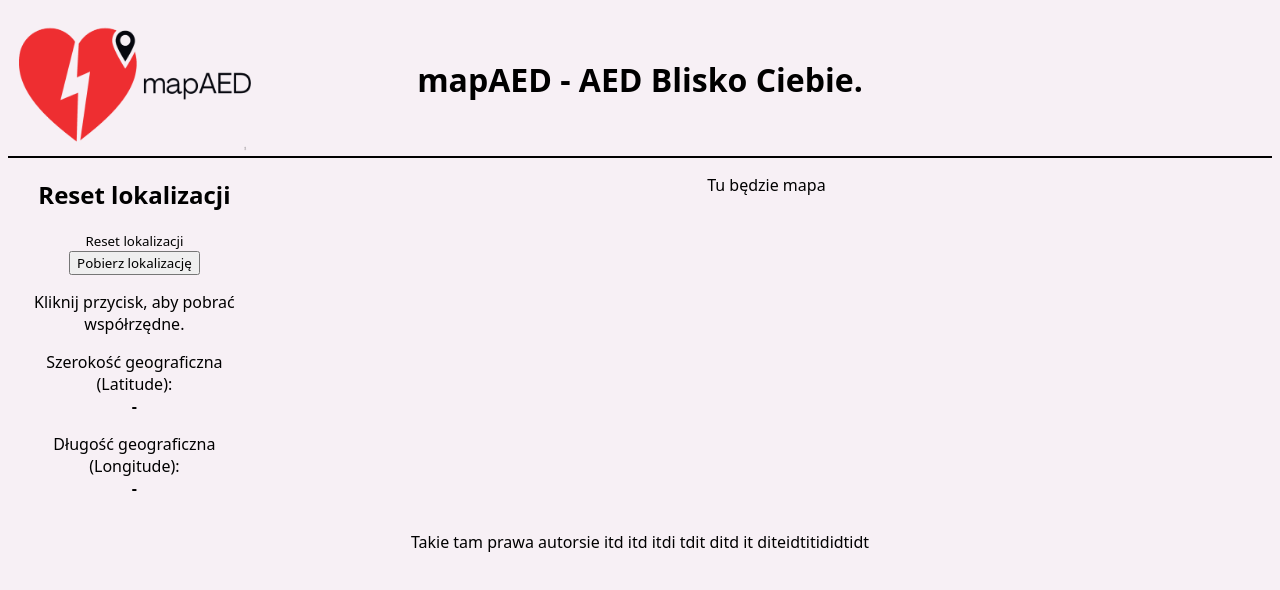
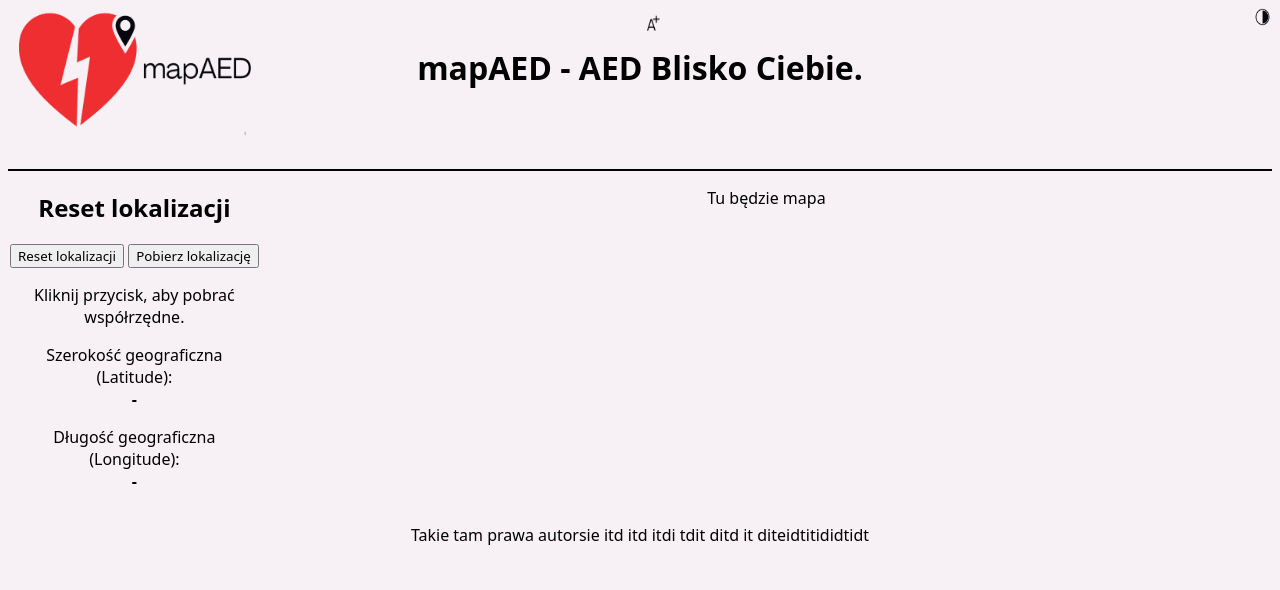
Before and after one commit to Niyande/hackuj-kraj, a website: page index.html in a window 1280 px wide. Drawn offline with Linux system fonts and the light colour scheme; a web font is replaced by a local one.

Commit message:
kurwa dziala to gowno jebane

```diff
--- a/index.html
+++ b/index.html
@@ -12,14 +12,16 @@
     <link rel="icon" href="logopion.ico">
 </head>
 <body>
-    <div id="top">
-        <h1>mapAED - AED Blisko Ciebie.</h1>
-        <img src="mappoziom.webp" alt="logo-aed" class="logo-aed">
-    </div>
+        <div id="top">
+            <h1>mapAED - AED Blisko Ciebie.</h1>
+            <img src="mappoziom.webp" alt="logo-aed" class="logo-aed">
+            <img src="polkolko.webp" alt="Kontrast" class="kontrast" onclick="kontrast()">
+            <img src="czcionka.webp" alt="Czcionka" class="fontt" onclick="duzyfont()">
+        </div>
     <div class="wrapper">
         <div id="left">
             <h2>Reset lokalizacji</h2>
-            <input type="button" id="g1" onclick="g1()" value="Reset lokalizacji">
+            <input type="button" id="btn-reset" value="Reset lokalizacji">
             <button id="g1">Pobierz lokalizację</button>
             <br>
             <p id="status">Kliknij przycisk, aby pobrać współrzędne.</p>
@@ -30,9 +32,9 @@
             <p>Tu będzie mapa</p>
         </div>
     </div>
-    <div id="footer">
+    <footer>
         <p>Takie tam prawa autorsie itd itd itdi tdit ditd it diteidtitididtidt</p>
-    </div>
+    </footer>
 
 </body>
 </html>
--- a/style.css
+++ b/style.css
@@ -13,22 +13,22 @@ body{
     margin-top: -140px;
     display: flex;
 }
-input[type="button"]{
+.kontrast{
     display: flex;
-    margin: auto;
-    background-color: transparent;
-    border: transparent;
+    height: 15%;
+    width: 1.5%;
+    margin-top: -140px;
+    margin-left: auto;
 }
-input[type="button"]:hover{
-    display: flex;
-    margin: auto;
-    background-color: transparent;
-    border: transparent;
-    font-size: 15px;
+.fontt{
+     display: flex;
+    margin-left: 50%;
+    height: 20%;
+    width: 2%;
+    margin-top: -1.5%;
 }
 h1{
-    padding: 50px;
-    margin: auto;
+    padding: 25px;
 }
 
 #top{
```
Also changed, not shown: czcionka.webp (added), polkolko.webp (added).
